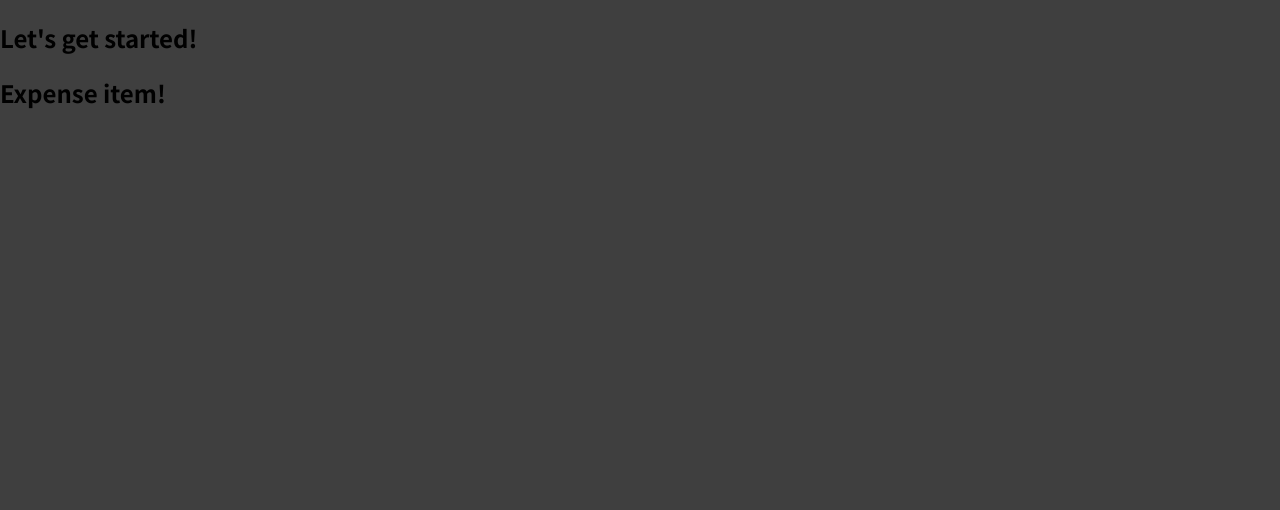
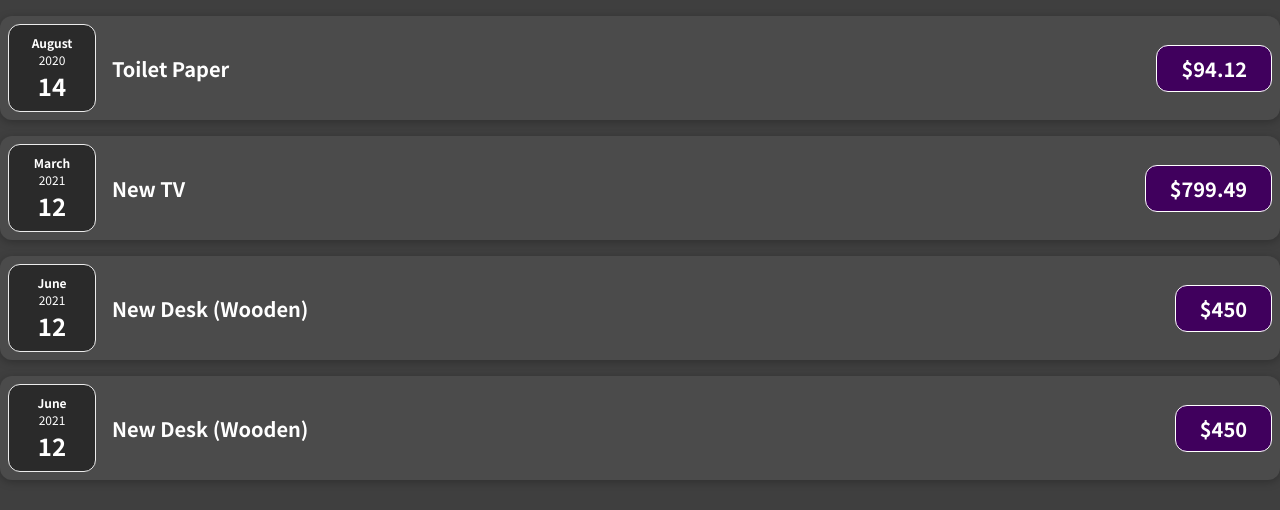
Before and after one commit to cbonoan/learningReact, a JavaScript app in the folder project1/react-complete-guide/: page / in a window 1280 px wide. Shown: the top 510 px of the page. Built offline with nearby package versions, Linux system fonts and the light colour scheme.

Commit message:
created couple of components and learned how to pass data between them

```diff
--- a/project1/react-complete-guide/src/App.js
+++ b/project1/react-complete-guide/src/App.js
@@ -1,10 +1,35 @@
-import ExpenseItem from "./components/ExpenseItem";
+import Expenses from "./components/Expenses";
 
 function App() {
+  const expenses = [
+    {
+      id: "e1",
+      title: "Toilet Paper",
+      amount: 94.12,
+      date: new Date(2020, 7, 14),
+    },
+    {
+      id: "e2",
+      title: "New TV",
+      amount: 799.49,
+      date: new Date(2021, 2, 12) },
+    {
+      id: "e3",
+      title: "Car Insurance",
+      amount: 294.67,
+      date: new Date(2021, 2, 28),
+    },
+    {
+      id: "e4",
+      title: "New Desk (Wooden)",
+      amount: 450,
+      date: new Date(2021, 5, 12),
+    },
+  ];
+
   return (
     <div>
-      <h2>Let's get started!</h2>
-      <ExpenseItem></ExpenseItem>
+      <Expenses items={expenses}/>
     </div>
   );
 }
--- /dev/null
+++ b/project1/react-complete-guide/src/components/ExpenseDate.css
@@ -0,0 +1,26 @@
+.expense-date {
+  display: flex;
+  flex-direction: column;
+  width: 5.5rem;
+  height: 5.5rem;
+  border: 1px solid #ececec;
+  background-color: #2a2a2a;
+  color: white;
+  border-radius: 12px;
+  align-items: center;
+  justify-content: center;
+}
+
+.expense-date__month {
+  font-size: 0.75rem;
+  font-weight: bold;
+}
+
+.expense-date__year {
+  font-size: 0.75rem;
+}
+
+.expense-date__day {
+  font-size: 1.5rem;
+  font-weight: bold;
+}
--- /dev/null
+++ b/project1/react-complete-guide/src/components/ExpenseDate.js
@@ -0,0 +1,17 @@
+import './ExpenseDate.css'
+
+function ExpenseDate(props) {
+    const month = props.date.toLocaleString('en-US', {month: 'long'});
+    const day = props.date.toLocaleString('en-US', {day: '2-digit'});
+    const year = props.date.getFullYear();
+
+    return (
+        <div className="expense-date">
+            <div className="expense-date__month">{month}</div>
+            <div className="expense-date__year">{year}</div>
+            <div className="expense-date__day">{day}</div>
+        </div>
+    );
+}
+
+export default ExpenseDate;
--- /dev/null
+++ b/project1/react-complete-guide/src/components/ExpenseItem.css
@@ -0,0 +1,56 @@
+.expense-item {
+    display: flex;
+    justify-content: space-between;
+    align-items: center;
+    box-shadow: 0 2px 8px rgba(0, 0, 0, 0.25);
+    padding: 0.5rem;
+    margin: 1rem 0;
+    border-radius: 12px;
+    background-color: #4b4b4b;
+}
+
+.expense-item__description {
+    display: flex;
+    flex-direction: column;
+    gap: 1rem;
+    align-items: flex-end;
+    flex-flow: column-reverse;
+    justify-content: flex-start;
+    flex: 1;
+}
+
+.expense-item h2 {
+    color: #3a3a3a;
+    font-size: 1rem;
+    flex: 1;
+    margin: 0 1rem;
+    color: white;
+}
+
+.expense-item__price {
+    font-size: 1rem;
+    font-weight: bold;
+    color: white;
+    background-color: #40005d;
+    border: 1px solid white;
+    padding: 0.5rem;
+    border-radius: 12px;
+}
+
+@media (min-width: 580px) {
+    .expense-item__description {
+        flex-direction: row;
+        align-items: center;
+        justify-content: flex-start;
+        flex: 1;
+    }
+
+    .expense-item__description h2 {
+        font-size: 1.25rem;
+    }
+
+    .expense-item__price {
+        font-size: 1.25rem;
+        padding: 0.5rem 1.5rem;
+    }
+}
--- a/project1/react-complete-guide/src/components/ExpenseItem.js
+++ b/project1/react-complete-guide/src/components/ExpenseItem.js
@@ -1,5 +1,16 @@
-function ExpenseItem() {
-    return <h2>Expense item!</h2>
+import ExpenseDate from './ExpenseDate';
+import './ExpenseItem.css';
+
+function ExpenseItem(props) {
+    return (
+        <div className="expense-item">
+            <ExpenseDate date={props.date} />
+            <div className="expense-item__description">
+                <h2>{props.title}</h2>
+                <div className="expense-item__price">${props.amount}</div>
+            </div>
+        </div>
+    );
 }
 
 export default ExpenseItem;
--- /dev/null
+++ b/project1/react-complete-guide/src/components/Expenses.js
@@ -0,0 +1,30 @@
+import ExpenseItem from "./ExpenseItem";
+
+function Expenses(props) {
+  return (
+    <div>
+        <ExpenseItem
+            title={props.items[0].title}
+            amount={props.items[0].amount}
+            date={props.items[0].date}
+        ></ExpenseItem>
+        <ExpenseItem
+            title={props.items[1].title}
+            amount={props.items[1].amount}
+            date={props.items[1].date}
+        ></ExpenseItem>
+        <ExpenseItem
+            title={props.items[3].title}
+            amount={props.items[3].amount}
+            date={props.items[3].date}
+        ></ExpenseItem>
+        <ExpenseItem
+            title={props.items[3].title}
+            amount={props.items[3].amount}
+            date={props.items[3].date}
+        ></ExpenseItem>
+    </div>
+  );
+}
+
+export default Expenses;
```
Also changed, not shown: 2 other files (tests, documents, lock files or other folders).
